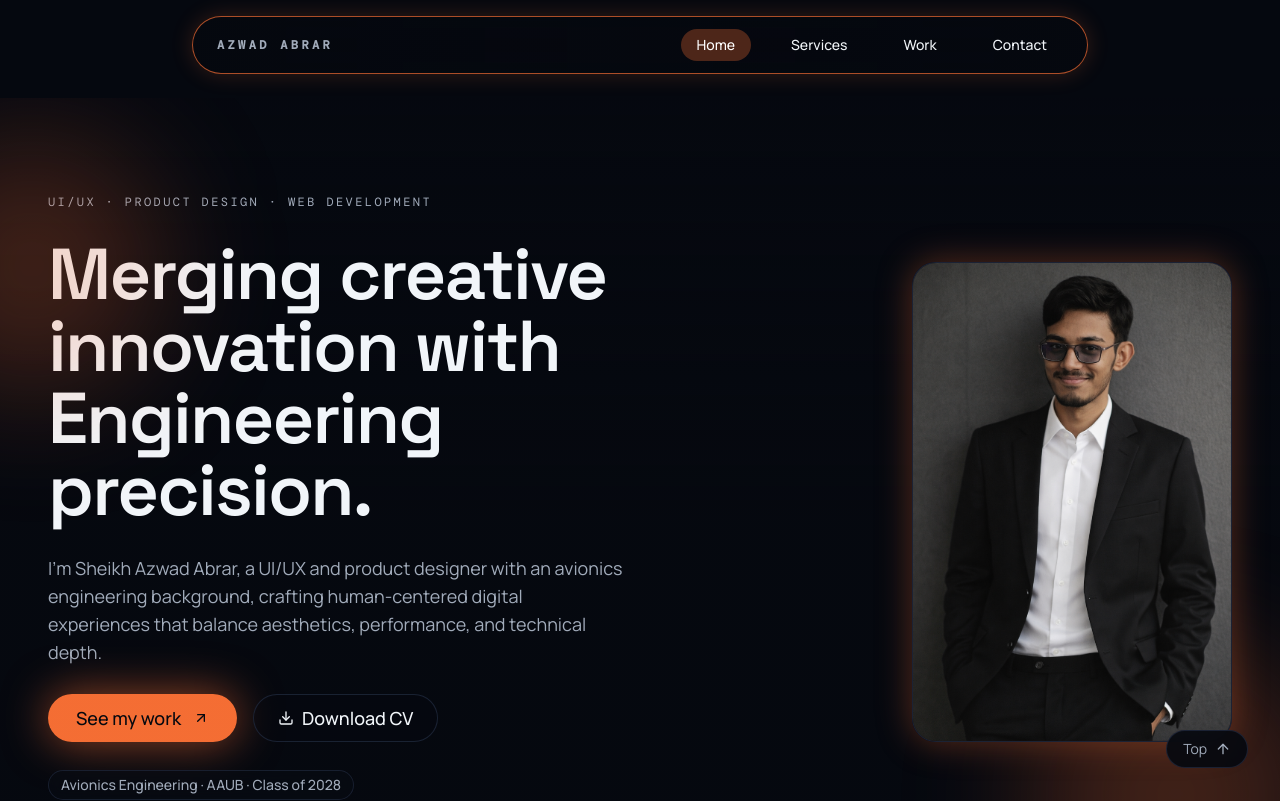
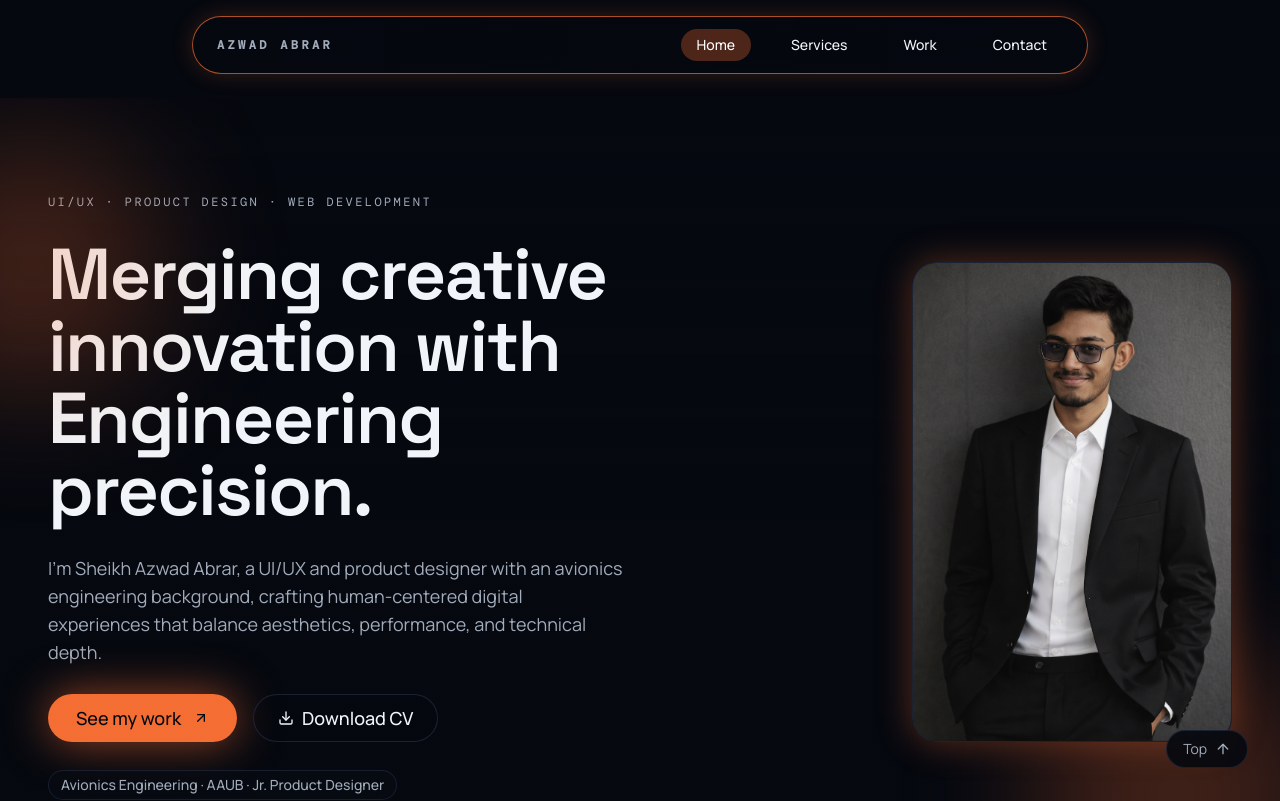
Before and after one commit to nabil24024004/Portfolio-mine, a React (Vite) app: page / in a window 1280 px wide. Shown: the top 801 px of the page. Built offline with nearby package versions, Linux system fonts and the light colour scheme; the HTML template or start-up script is replaced by a standard one.

Commit message:
style: update hero section formatting and bio text

```diff
--- a/src/components/sections/HeroSection.tsx
+++ b/src/components/sections/HeroSection.tsx
@@ -37,7 +37,7 @@ export const HeroSection = () => {
           </div>
 
           <div className="mt-4 flex flex-wrap items-center gap-3 text-sm text-muted-foreground md:text-base">
-              <span className="pill text-sm">Avionics Engineering · AAUB · Class of 2028</span>
+            <span className="pill text-sm">Avionics Engineering · AAUB · Jr. Product Designer</span>
             <span className="pill text-sm">Available for product design &amp; front-end collaborations</span>
           </div>
         </div>
```
Lines whose indentation alone changed are shown as unchanged.
